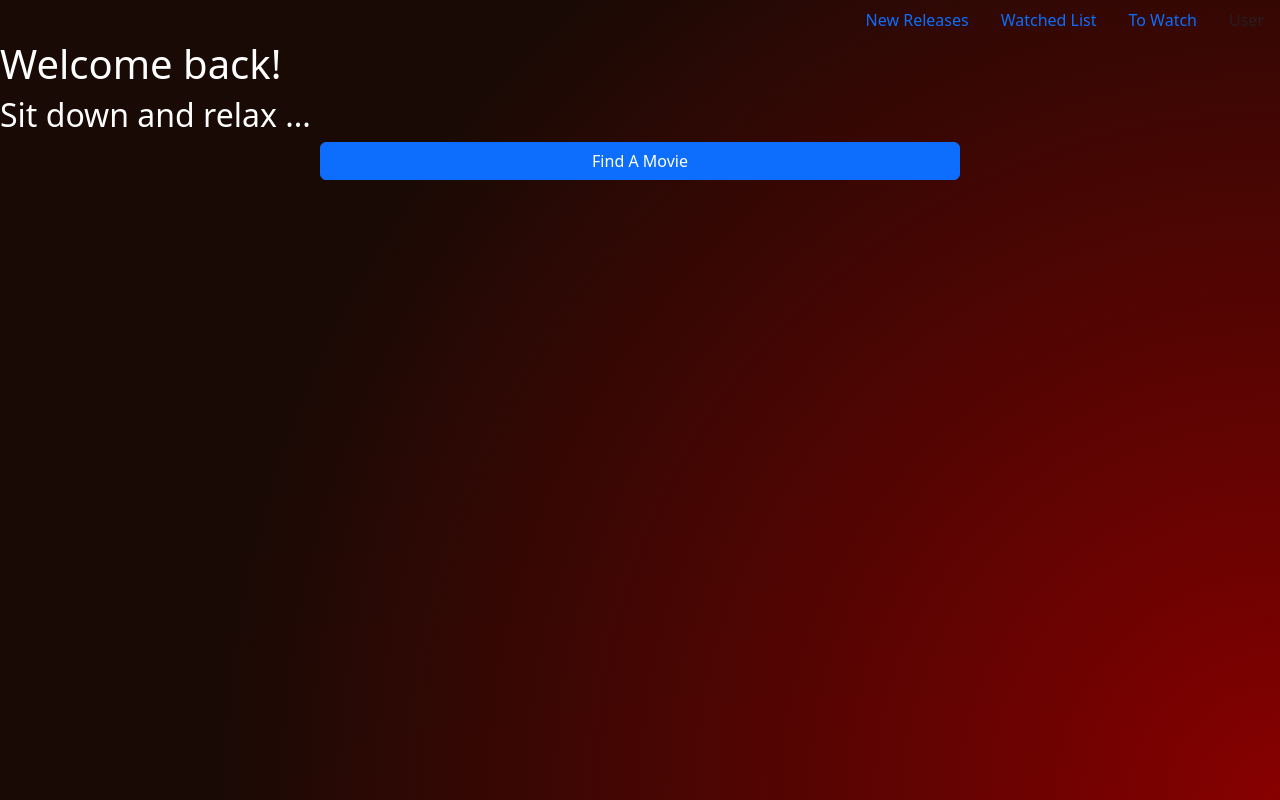
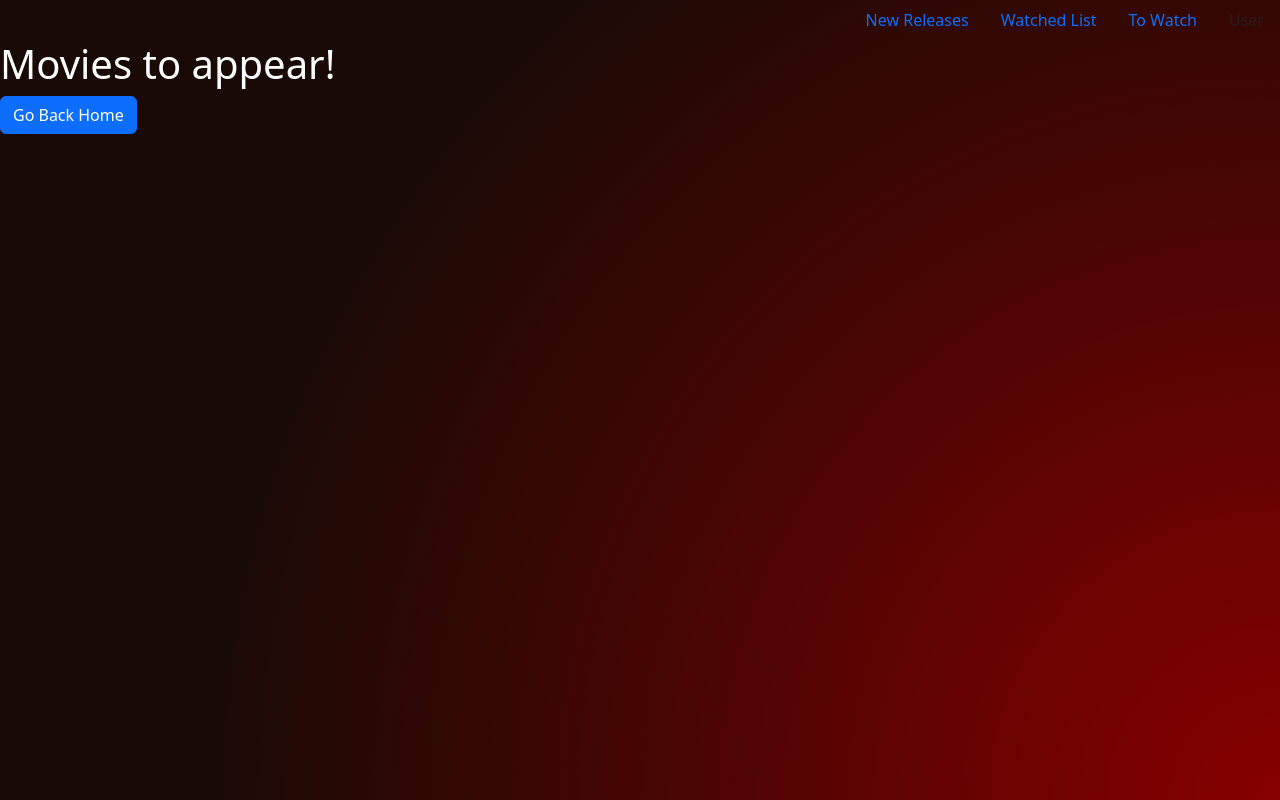
Before and after one commit to NicoletaZmeu/React-Movie-Selector, a React (Vite) app: page /movies in a window 1280 px wide. Built offline with nearby package versions, Linux system fonts and the light colour scheme.

Commit message:
created a second page, implemented routes

```diff
--- a/src/App.tsx
+++ b/src/App.tsx
@@ -1,13 +1,21 @@
+import {Routes, Route} from "react-router";
 import Home from './components/Home.tsx';
+import Movies from './components/Movies.tsx';
 import Navbar from './components/NavBar.tsx';
 import './App.css';
 
 function App() {
 
-  return <div>
-    <Navbar />
-    <Home />
-  </div>;
+  return(
+    <>
+      <Navbar />
+
+      <Routes>
+        <Route path='/' element={<Home />}/>
+        <Route path='/movies' element={<Movies />} />
+      </Routes>
+    </>
+  );
 }
 
 export default App;
--- a/src/components/Home.tsx
+++ b/src/components/Home.tsx
@@ -1,10 +1,11 @@
+import { Link } from "react-router/internal/react-server-client";
 
 function Home () {
     return <main>
         <h1>Welcome back!</h1>
         <h2>Sit down and relax ...</h2>
         <div className="d-grid gap-2 col-6 mx-auto">
-        <button className="btn btn-primary" type="button">Find A Movie</button>
+        <Link className="btn btn-primary" to="/movies">Find A Movie</Link>
         </div>
     </main>;
 }
--- /dev/null
+++ b/src/components/Movies.tsx
@@ -0,0 +1,13 @@
+
+import {Link} from 'react-router';
+
+function Movies (){
+
+    return <main>
+        <h1>Movies to appear!</h1>
+        <Link to="/" className="btn btn-primary">Go Back Home</Link>
+    </main>
+
+}
+
+export default Movies;
--- a/src/main.tsx
+++ b/src/main.tsx
@@ -1,10 +1,13 @@
-import { StrictMode } from 'react'
-import { createRoot } from 'react-dom/client'
+import { StrictMode } from 'react';
+import { createRoot } from 'react-dom/client';
+import {BrowserRouter} from "react-router";
 import App from './App.tsx'
 import 'bootstrap/dist/css/bootstrap.css'
 
 createRoot(document.getElementById('root')!).render(
   <StrictMode>
-    <App />
-  </StrictMode>,
+    <BrowserRouter>
+      <App />
+    </BrowserRouter>
+  </StrictMode>
 )
```
